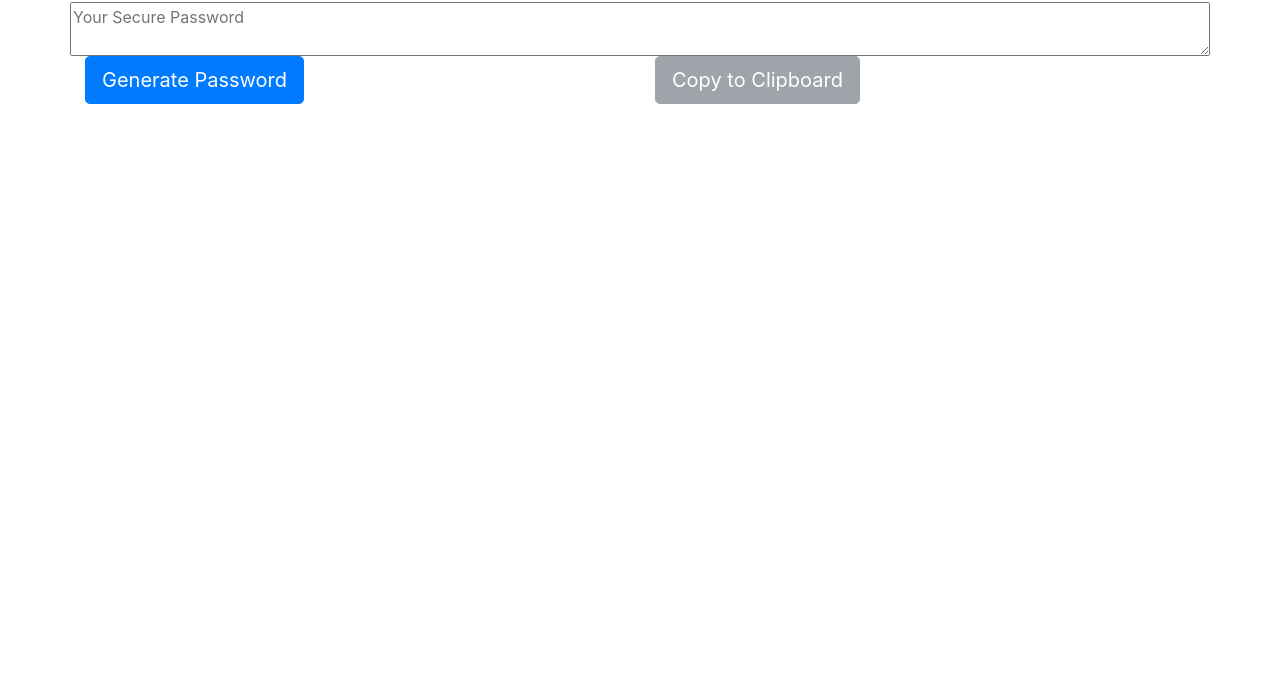
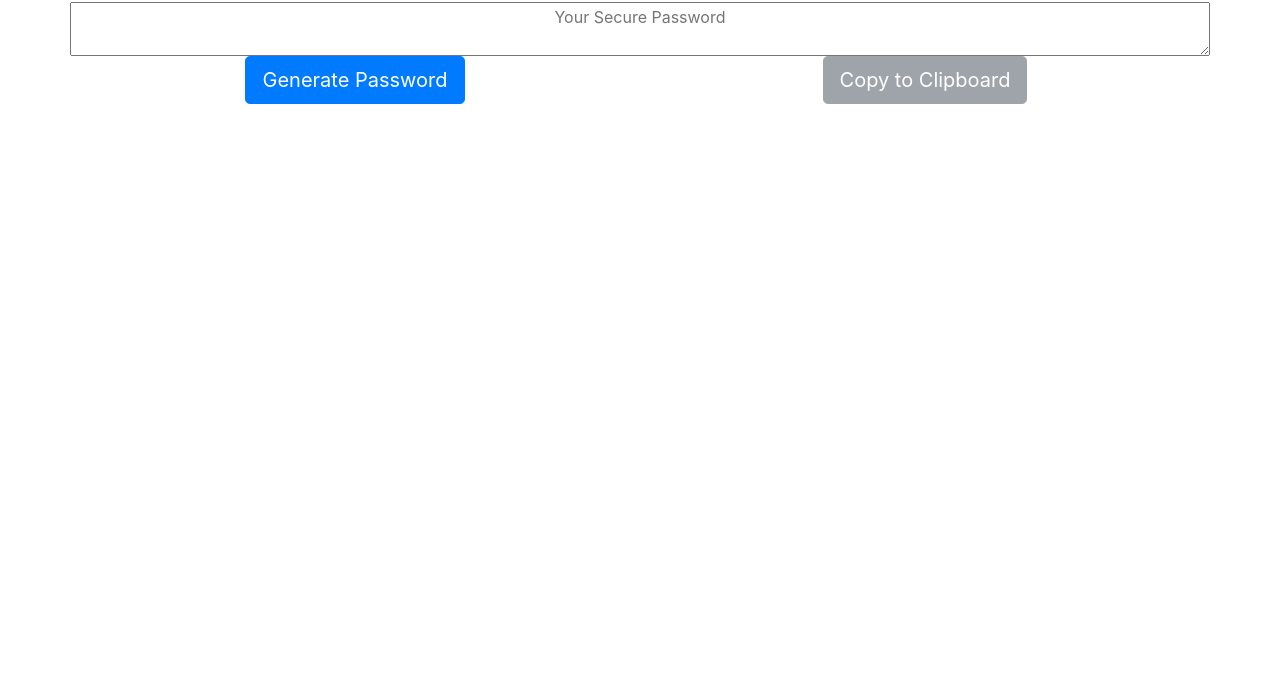
Before and after one commit to kyle074613/Password-Generator, a plain HTML site: page index.html in a window 1280 px wide. Shown: the part 100-800 px from the top of the page. Drawn offline with nearby package versions, Linux system fonts and the light colour scheme.

Commit message:
added some bootstrap formatting in HTML

```diff
--- a/index.html
+++ b/index.html
@@ -22,15 +22,16 @@
         </div>
 
         <div class="row">
-            <textarea readonly class="w-100" id="password-box" placeholder="Your Secure Password"></textarea>
+            <textarea readonly class="w-100 text-center" id="password-box"
+                placeholder="Your Secure Password"></textarea>
         </div>
 
         <div class="row">
-            <div class="col-6 justify-content-center">
+            <div class="col-6 text-center">
                 <button type="button" class="btn btn-primary btn-lg" id="generate-btn">Generate Password</button>
             </div>
 
-            <div class="col-6 justify-content-center">
+            <div class="col-6 text-center">
                 <button type="button" class="btn btn-secondary btn-lg" id="copy-btn">Copy to Clipboard</button>
             </div>
         </div>
```
